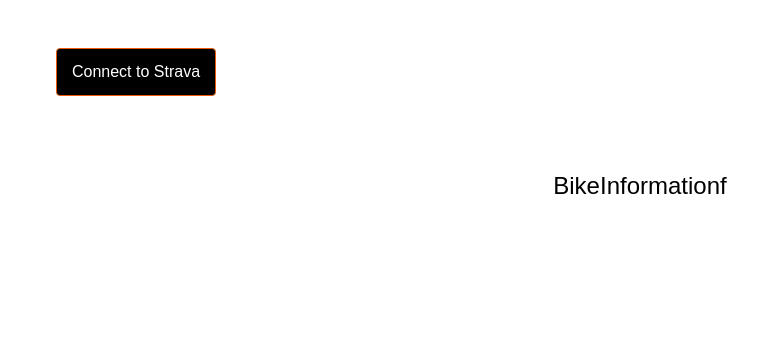
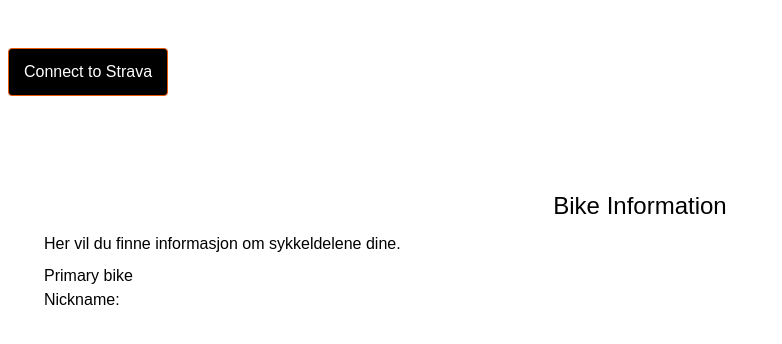
Before and after one commit to fredrikmork/bike-condition, a Next.js app: page / in a window 1280 px wide. Shown: the top 344 px of the page, without its empty margins (0-782 px from the left). Built offline with nearby package versions, Linux system fonts and the light colour scheme; no server answers; a web font is replaced by a local one.

Commit message:
Strava dark theme

```diff
--- a/src/app/api/auth/[...nextauth]/route.ts
+++ b/src/app/api/auth/[...nextauth]/route.ts
@@ -1,22 +1,31 @@
 import NextAuth from "next-auth"
+import Strava from "next-auth/providers/strava";
 import StravaProvider from "next-auth/providers/strava";
 
-const stravaProvider = StravaProvider({
-  clientId: process.env.STRAVA_CLIENT_ID ?? "",
-  clientSecret: process.env.STRAVA_CLIENT_SECRET ?? "",
-});
+// const stravaProvider = StravaProvider({
+//   clientId: process.env.STRAVA_CLIENT_ID ?? "",
+//   clientSecret: process.env.STRAVA_CLIENT_SECRET ?? "",
+// });
 
-if (
-  typeof stravaProvider.authorization !== "string" &&
-  stravaProvider.authorization?.params?.scope
-) {
-  stravaProvider.authorization.params.scope =
-    "activity:read_all,profile:read_all";
-}
+// if (
+//   typeof stravaProvider.authorization !== "string" &&
+//   stravaProvider.authorization?.params?.scope
+// ) {
+//   stravaProvider.authorization.params.scope =
+//     "activity:read_all,profile:read_all";
+// }
 
 const handler = NextAuth({
   providers: [
-    stravaProvider
+    StravaProvider({
+      clientId: process.env.STRAVA_CLIENT_ID ?? "",
+      clientSecret: process.env.STRAVA_CLIENT_SECRET ?? "",
+      authorization: {
+        params:{
+          scope: "activity:read_all,profile:read_all",
+        }
+      }
+    })
   ],
   session: {
     strategy: "jwt",
@@ -24,8 +33,6 @@ const handler = NextAuth({
   },
   callbacks: {
     jwt: async ({ token, user, account }) => {
-      console.log("jwt callback", { token, user, account });
-
       if (user) {
         token.userId = user.id;
       }
--- a/src/app/globals.css
+++ b/src/app/globals.css
@@ -18,11 +18,17 @@
     --neon-blue: #2e00ff;
     --bright-purple: #8200ff;
     --neon-orange: #ff6600;
-    --dark-grey-1: #333333;
-    --dark-grey-2: #4F4F4F;
-    --dark-grey-3: #828282;
-    --dark-grey-4: #BDBDBD;
-    --dark-grey-5: #E0E0E0;
+    --foreground-rgb: 255, 255, 255;
+    --background-start-rgb: 18, 18, 18;
+    --background-end-rgb: 34, 34, 34;
+    --primary-color: #fc4c02; /* Strava Orange */
+    --secondary-color: #ffffff; /* White */
+    --accent-color: #ff7f50; /* Coral */
+    --dark-grey-1: #121212; /* Very dark grey */
+    --dark-grey-2: #1c1c1c; /* Dark grey */
+    --dark-grey-3: #2a2a2a; /* Medium dark grey */
+    --dark-grey-4: #3a3a3a; /* Medium grey */
+    --dark-grey-5: #4a4a4a; /* Light grey */
   }
 }
 
@@ -44,15 +50,19 @@
 } */
 
 h1 {
-  color: var(--hot-pink);
+  color: var(--primary-color);
   font-size: xx-large;
 }
 
 h2 {
-  color: var(--neon-orange);
+  color: var(--secondary-color);
   font-size: x-large;
 }
 
 p {
-  color: var(--bright-teal);
+  color: var(--secondary-color);
 }
+
+dl {
+  color: var(--secondary-color);
+}
--- a/src/components/StravaLoginButton/index.tsx
+++ b/src/components/StravaLoginButton/index.tsx
@@ -6,7 +6,7 @@ import { signOut, signIn, useSession } from "next-auth/react";
 export function StravaLoginButton() {
   const { data: session } = useSession();
 
-  const onClick = session ? signOut : signIn.bind(null, "strava");
+  const onClick = session ? signOut : () => signIn("strava");
   console.log("Session: ", session);
 
   const text = session ? "Disconnect from Strava" : "Connect to Strava";
@@ -15,13 +15,15 @@ export function StravaLoginButton() {
       onClick={() => onClick()}
       className="flex h-12 w-40 items-center justify-center rounded border border-orange-600 bg-black"
     >
-      {/* <Image
-        src="noe-strava.svg"
-        alt="strava"
-        width={24}
-        height={24}
-        className="mx-2"
-      /> */}
+      {/* {session?.user?.image && (
+        <Image
+          src={session.user.image}
+          alt="strava"
+          width={24}
+          height={24}
+          className="mx-2"
+        />
+      )} */}
       <span>{text}</span>
     </button>
   );
--- a/src/components/bikeInformation/index.tsx
+++ b/src/components/bikeInformation/index.tsx
@@ -1,10 +1,17 @@
+import getStravaType from "@/app/getActivites";
+
 export function BikeInformation() {
+  const profile = getStravaType("https://www.strava.com/api/v3/athlete");
+  console.log("Profile: ", profile);
+
   return (
-    <section>
-      <h2 className="flex justify-center">BikeInformationf</h2>
-      {/* <p className="bg-red-50">
-        Her vil du finne informasjon om sykkeldelene dine.
-      </p> */}
+    <section className="p-5 flex flex-col gap-2">
+      <h2 className="flex justify-center">Bike Information</h2>
+      <p>Her vil du finne informasjon om sykkeldelene dine.</p>
+      <dl className="--secondary-color">
+        <dt>Primary bike</dt>
+        <dl>{`Nickname: `}</dl>
+      </dl>
     </section>
   );
 }
--- a/src/components/navbar/index.tsx
+++ b/src/components/navbar/index.tsx
@@ -2,7 +2,7 @@ import { StravaLoginButton } from "../StravaLoginButton";
 
 export function Navbar() {
   return (
-    <nav className="text-white rounded-md m-2 flex flex-row justify-between items-center px-12 h-32 ">
+    <nav className="text-white rounded-md m-2 flex flex-row justify-between items-center  h-32 ">
       {/*bg-gradient-linear*/}
       <StravaLoginButton />
       <h1>Bike condition</h1>
```
